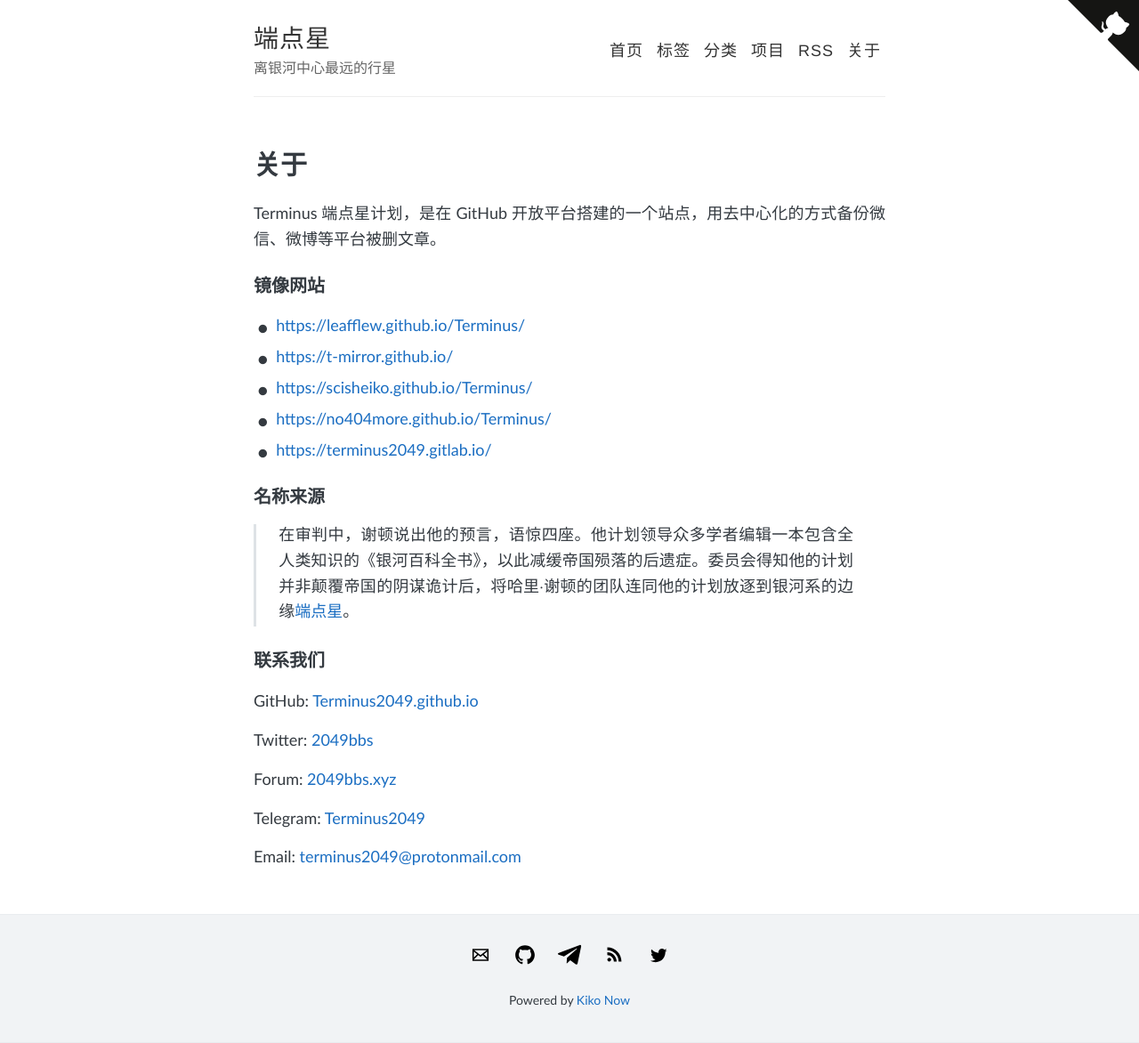
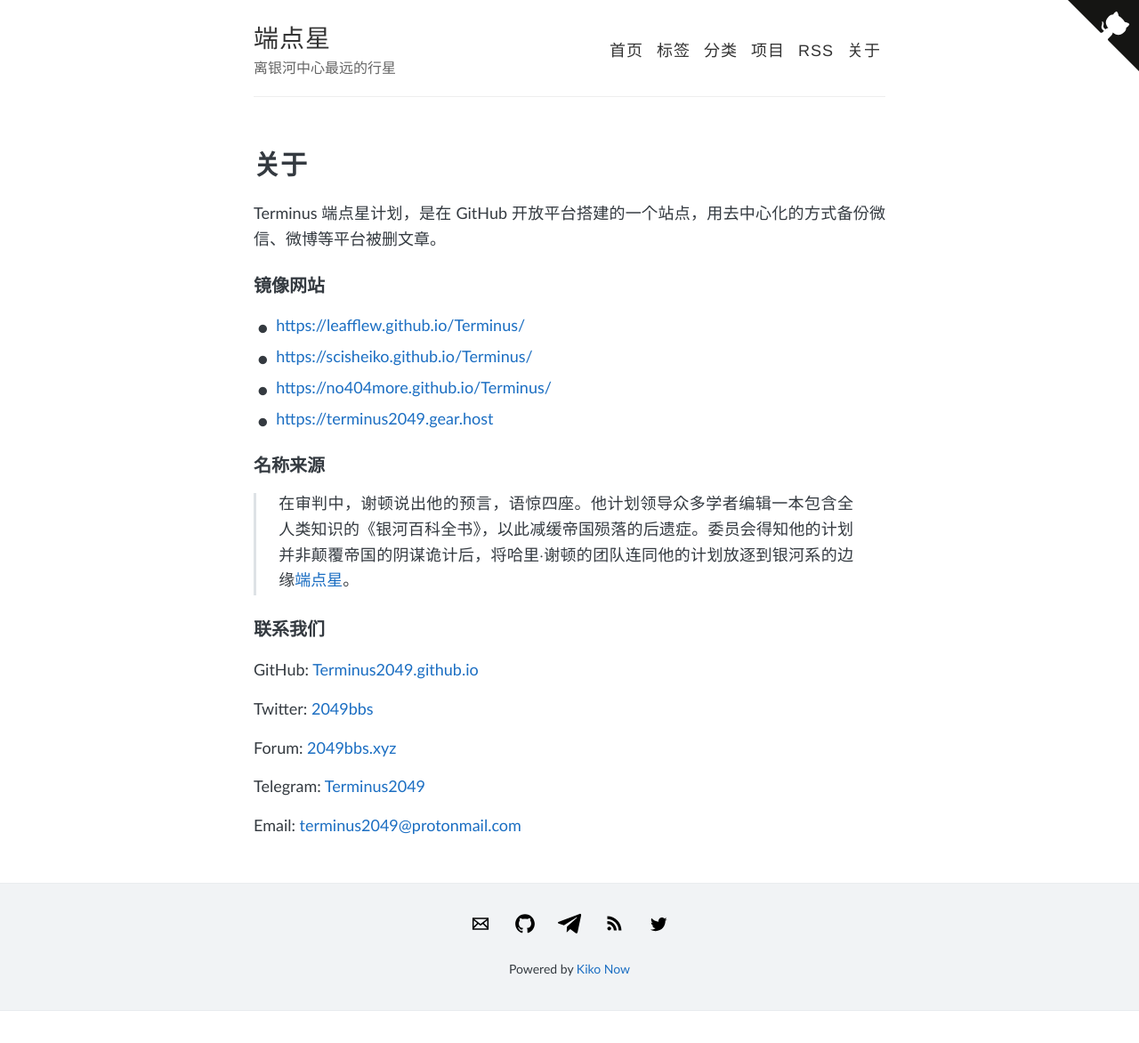
Before and after one commit to Terminus2049/Terminus2049.github.io, a Jekyll site: the page built from about.html, in a window 1280 px wide. Shown: the whole page at 89% size. Built offline with Jekyll 4.4.1, drawn with Linux system fonts in a browser that asks for light colours; after the commit the page ends 1136 px from its top, so only the background shows below that.

Commit message:
镜像更新

```diff
--- a/about.html
+++ b/about.html
@@ -14,10 +14,9 @@
 
 <ul>
   <li><a href="https://leafflew.github.io/Terminus/">https://leafflew.github.io/Terminus/</a></li>
-  <li><a href="https://t-mirror.github.io/">https://t-mirror.github.io/</a></li>
   <li><a href="https://scisheiko.github.io/Terminus/">https://scisheiko.github.io/Terminus/</a></li>
   <li><a href="https://no404more.github.io/Terminus/">https://no404more.github.io/Terminus/</a></li>
-  <li><a href="https://terminus2049.gitlab.io/">https://terminus2049.gitlab.io/</a></li>
+  <li><a href="https://terminus2049.gear.host">https://terminus2049.gear.host</a></li>
 </ul>
 
 <h3>名称来源</h3>
```
Also changed, not shown: README.md.
